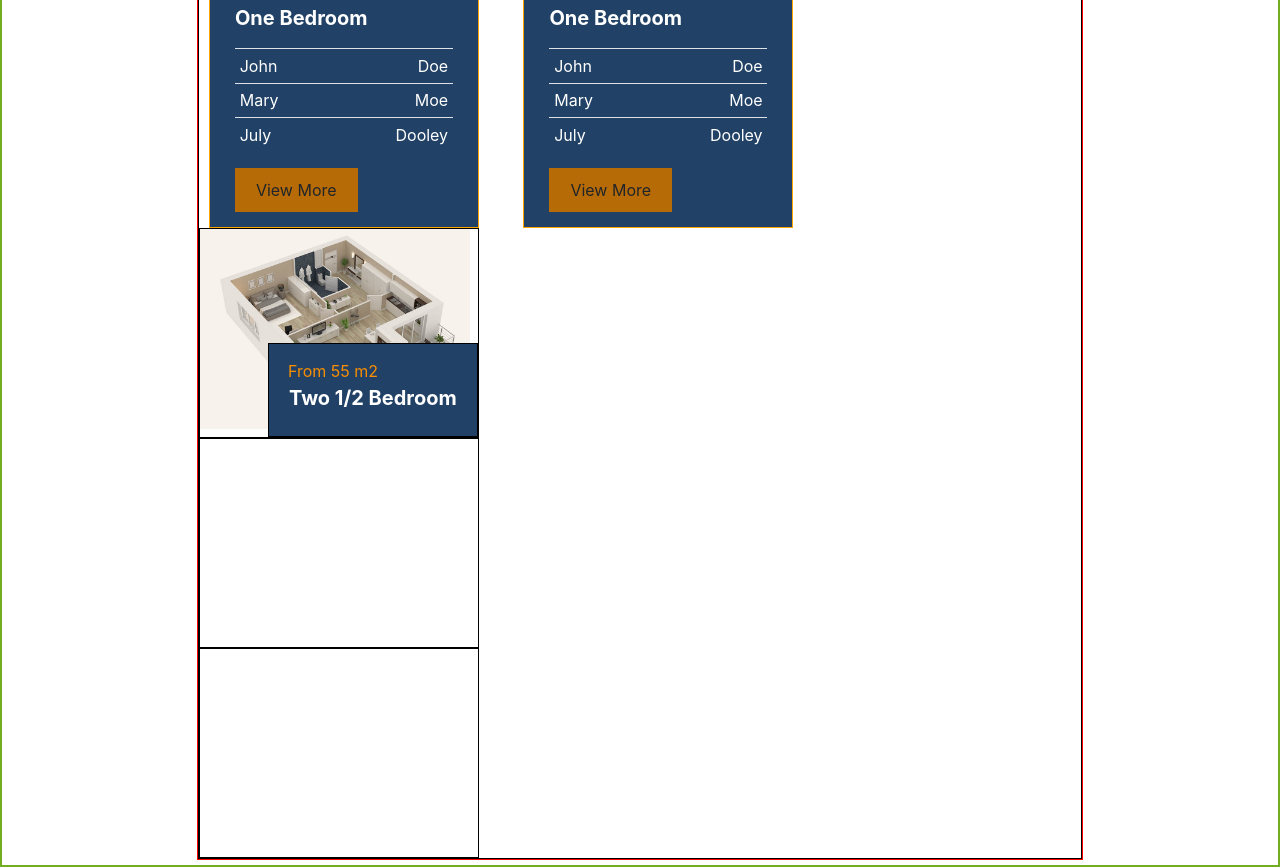
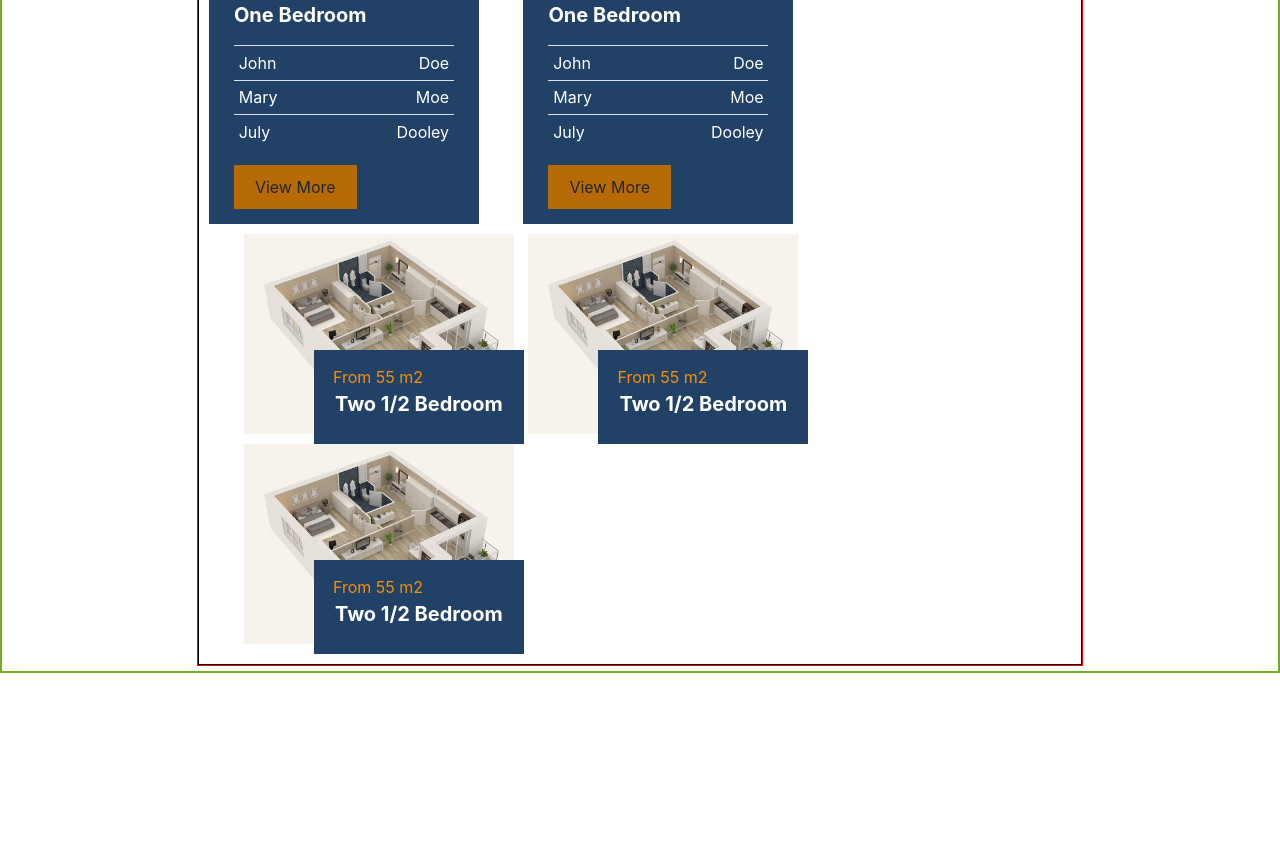
Before and after one commit to awais0099/realstatelandingpage, a plain HTML site: page index.html in a window 1280 px wide. Shown: the part 2618-3485 px from the top of the page. After the commit the page ends 3291 px from the top, so only its background shows below. Drawn offline with nearby package versions, Linux system fonts and the light colour scheme.

Commit message:
4th section full completed (part 1, 2 & 3)

```diff
--- a/index.html
+++ b/index.html
@@ -288,12 +288,23 @@
 										<p class="heding text-center">Two 1/2 Bedroom</p>
 									</div>
 								</div>
+
 								<div>
+									<img src="images/inner_05.png">
+									<div class="sub-box">
+										<p class="style-from-55" style="margin-left: 19px; color: #F88E03;">From 55 m2</p>
+										<p class="heding text-center">Two 1/2 Bedroom</p>
+									</div>
+								</div>
 
+								<div>
+									<img src="images/inner_05.png">
+									<div class="sub-box">
+										<p class="style-from-55" style="margin-left: 19px; color: #F88E03;">From 55 m2</p>
+										<p class="heding text-center">Two 1/2 Bedroom</p>
+									</div>
 								</div>
-								<div>
 
-								</div>
 							</div>
 						</div>
 					</div>
--- a/style.css
+++ b/style.css
@@ -254,7 +254,7 @@ body{
 
 .fr-thos-who-know_lbox {
 	max-width: 315px;
-	border: 1px solid black;
+	/*border: 1px solid black;*/
 }
 
 .fr-thos-who-know_lbox, .fr-thos-who-know_rbox {
@@ -277,7 +277,7 @@ body{
 
 .fr-thos-who-know_rbox .box {
 	display: inline-block;
-	border: 1px solid orange;
+	/*border: 1px solid orange;*/
 	max-width: 270px;
 }
 
@@ -303,13 +303,16 @@ body{
 
 .fr-thos-who-know_bbox {
 	/*border: 1px solid blueviolet;*/
+	padding: 10px 10px 10px 45px;
 }
 
 .fr-thos-who-know_bbox div {
 	width: 280px;
 	height: 210px;
-	border: 1px solid black;
+	/*border: 1px solid black;*/
 	position: relative;
+	display: inline-block;
+	margin: 0px auto;
 }
 
 .fr-thos-who-know_bbox div .sub-box {
```
